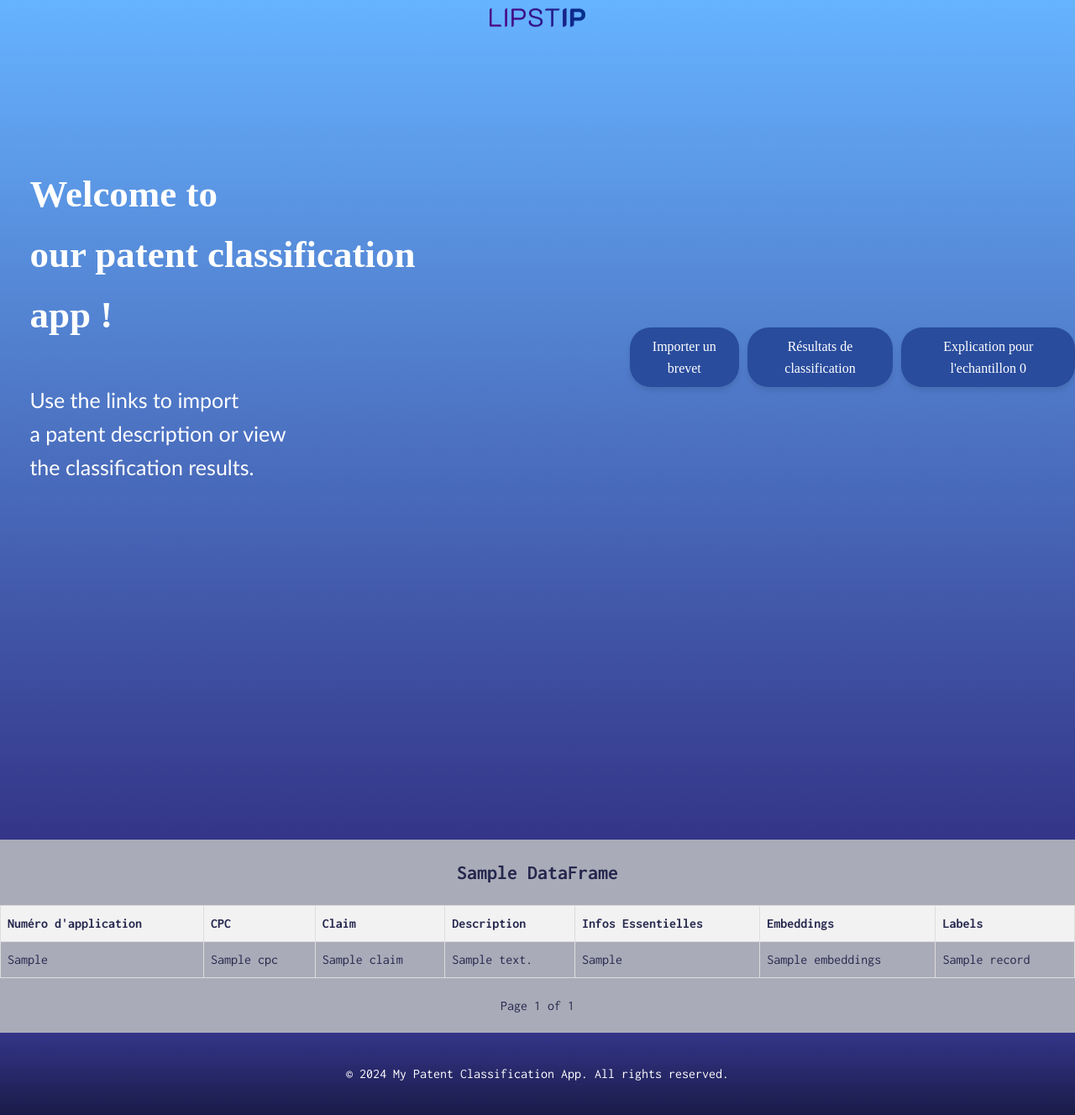
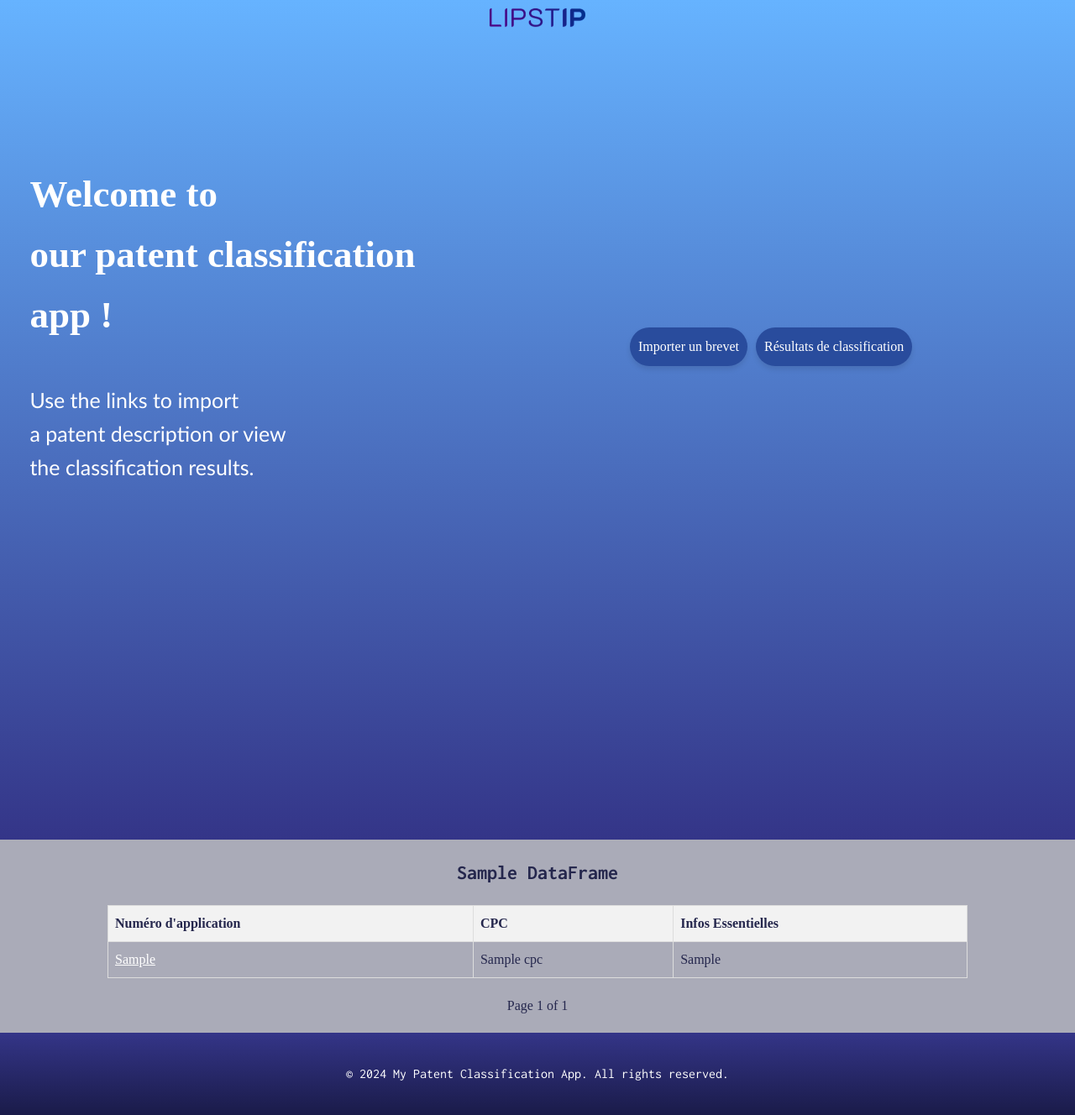
Before and after one commit to ktzkvin/Mastercamp-EXPLAIN, a Flask app: template templates/home.html in a window 1280 px wide. Shown: the whole page at 84% size. Run offline with Flask 3, Linux system fonts and the light colour scheme; the template is opened without the code that fills it: most values are stand-ins (such as "Sample title", 1, 10 or a date in 2020); parts of the project's set-up code (start-up, migrations or seed data) failed here and were passed over.

```diff
--- a/app.py
+++ b/app.py
@@ -68,14 +68,12 @@ def extract_important_words(description, feature_weights):
         word_weights.append(segment_weights)
     return word_weights
 
-
 def truncate_text(text, max_length=100):
     if isinstance(text, list):
         text = ' '.join(text)
     if len(text) > max_length:
         return text[:max_length] + '...'
     return text
-
 
 @app.route('/')
 def home():
@@ -88,6 +86,10 @@ def home():
     df_subset = sample_df.iloc[start:end]
     df_records = df_subset.to_dict(orient='records')
 
+    # Add index to each record
+    for idx, record in enumerate(df_records, start=start):
+        record['index'] = idx
+
     # Truncate descriptions and infos_essentielles
     for record in df_records:
         record['description'] = truncate_text(record['description'], max_length=100)
@@ -95,6 +97,7 @@ def home():
         record['claim'] = truncate_text(record['claim'], max_length=100)
 
     return render_template('home.html', df_records=df_records, page=page, total_pages=total_pages)
+
 
 
 @app.route('/import_patent')
--- a/static/css/explain.css
+++ b/static/css/explain.css
@@ -36,3 +36,7 @@ span {
 .lime-prediction, .lime-weights {
     width: 45%;
 }
+
+.total-pages{
+
+}
--- a/static/css/home.css
+++ b/static/css/home.css
@@ -3,6 +3,7 @@
     padding: 100px 20px;
     color: #fff;
 }
+
 
 .example {
     background: #AAABB8;
@@ -26,8 +27,10 @@ footer {
 }
 
  table {
-        width: 100%;
+        font-family: Dubai;
+        width: 80%;
         border-collapse: collapse;
+         margin: 0 auto;
     }
     th, td {
         padding: 8px;
@@ -41,24 +44,36 @@ footer {
         white-space: nowrap;
         overflow: hidden;
         text-overflow: ellipsis;
-        max-width: 300px;  /* Adjust as needed */
+        max-width: 300px;
     }
     .pagination {
         margin: 20px 0;
         text-align: center;
     }
     .pagination a {
+        font-family: Dubai;
         margin: 0 5px;
         padding: 5px 10px;
         text-decoration: none;
-        border: 1px solid #ddd;
         color: #007bff;
+        transition: transform 0.3s ease, font-size 0.3s ease;
     }
     .pagination a:hover {
-        background-color: #007bff;
         color: white;
+        transform: scale(1.2); /    font-size: 1.2em;
     }
     .pagination span {
+        font-family: span;
         margin: 0 5px;
         padding: 5px 10px;
     }
+
+.application-number {
+    text-decoration: underline;
+    transition: transform 0.3s ease, font-size 0.3s ease;
+}
+
+.application-number:hover {
+    transform: scale(1.2);  /
+    font-size: 1.2em;
+}
--- a/static/css/import.css
+++ b/static/css/import.css
@@ -9,7 +9,8 @@
     color: #ffffff;
     border-radius: 8px;
     padding: 20px;
-    max-width: 1100px;
+    max-width: 800px;
+    max-height: 20px;
     margin: 50px auto;
     box-shadow: 0 2px 10px rgba(0, 0, 0, 0.1);
 }
--- a/templates/home.html
+++ b/templates/home.html
@@ -1,4 +1,4 @@
- {% extends 'base.html' %}
+{% extends 'base.html' %}
 
 {% block title %}Home Page{% endblock %}
 
@@ -14,9 +14,9 @@
     <div class="boutons">
         <div class="bouton-import"><a href="{{ url_for('import_patent') }}" class="button">Importer un brevet</a></div>
         <a href="{{ url_for('classification_result') }}" class="button">Résultats de classification</a>
-        <a href="{{ url_for('explain_view', index=0) }}" class ="button">Explication pour l'echantillon 0</a>
     </div>
 </section>
+
 
 <h2>Sample DataFrame</h2>
 <table border="1">
@@ -24,23 +24,15 @@
         <tr>
             <th>Numéro d'application</th>
             <th>CPC</th>
-            <th>Claim</th>
-            <th>Description</th>
             <th>Infos Essentielles</th>
-            <th>Embeddings</th>
-            <th>Labels</th>
         </tr>
     </thead>
     <tbody>
         {% for record in df_records %}
         <tr>
-            <td>{{ record["Numéro d'application"] }}</td>
+            <td><a href="{{ url_for('explain_view', index=record.index) }}" class="application-number">{{ record["Numéro d'application"] }}</a></td>
             <td>{{ record["CPC"] }}</td>
-            <td>{{ record["claim"] }}</td>
-            <td class="truncate">{{ record["description"] }}</td>
             <td class="truncate">{{ record["infos_essentielles"] }}</td>
-            <td>{{ record["embeddings"] }}</td>
-            <td>{{ record["labels"] }}</td>
         </tr>
         {% endfor %}
     </tbody>
@@ -48,11 +40,13 @@
 
 <div class="pagination">
     {% if page > 1 %}
+    <a href="{{ url_for('home', page=1) }}">&laquo; First</a>
     <a href="{{ url_for('home', page=page-1) }}">Previous</a>
     {% endif %}
     <span>Page {{ page }} of {{ total_pages }}</span>
     {% if page < total_pages %}
     <a href="{{ url_for('home', page=page+1) }}">Next</a>
+    <a href="{{ url_for('home', page=total_pages) }}">Last &raquo;</a>
     {% endif %}
 </div>
 {% endblock %}
```
Also changed, not shown: templates/explain.html (line endings or trailing spaces).
